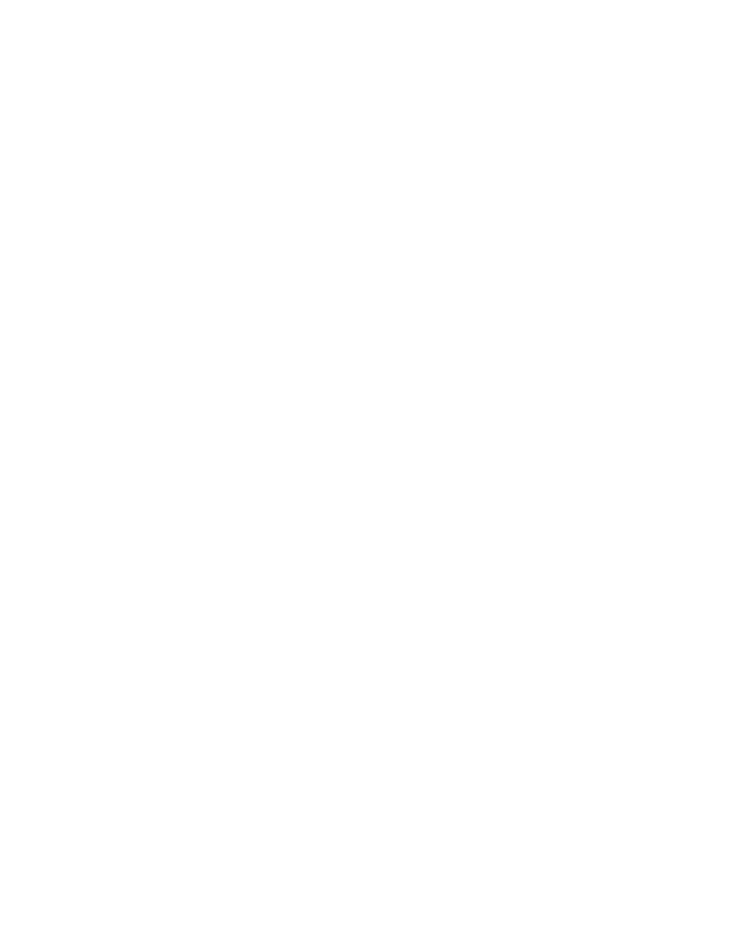
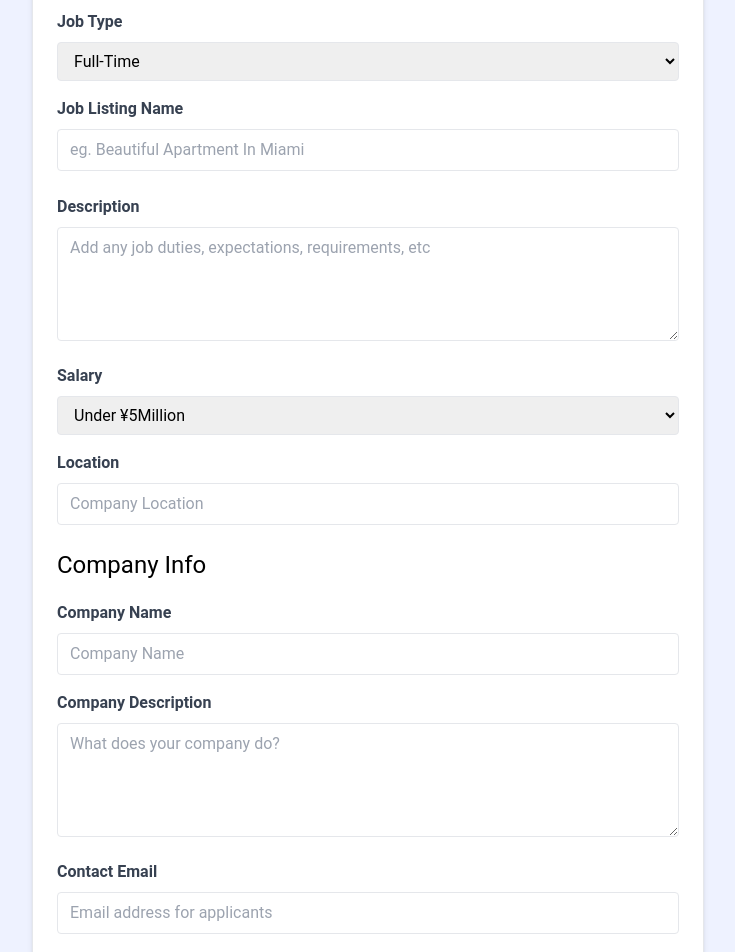
Before and after one commit to HappyDay101/job-site, a React (Vite) app: page /add-job in a window 1280 px wide. Shown: the part 260-1212 px from the top of the page, without its empty margins (272-1007 px from the left). Before the commit the page ends 800 px from the top, so only its background shows below. Built offline with nearby package versions, Linux system fonts and the light colour scheme.

Commit message:
Add state to form

```diff
--- a/src/pages/AddJobPage.jsx
+++ b/src/pages/AddJobPage.jsx
@@ -1,11 +1,205 @@
-import React from 'react'
+import React from "react";
+import { useState } from "react";
 
 const AddJobPage = () => {
+  const [title, setTitle] = useState('');
+  const [type, setType] = useState('');
+  const [location, setLocation] = useState('');
+  const [description, setDescription] = useState('');
+  const [salary, setSalary] = useState('');
+  const [companyName, setCompanyName] = useState('');
+  const [companyDescription, setCompanyDescription] = useState('');
+  const [contactEmail, setContactEmail] = useState('');
+  const [contactPhone, setContactPhone] = useState('');
+
   return (
-    <div>
-      AddJobPage
-    </div>
-  )
-}
+    <section className="bg-indigo-50">
+      <div className="container m-auto max-w-2xl py-24">
+        <div className="bg-white px-6 py-8 mb-4 shadow-md rounded-md border m-4 md:m-0">
+          <form>
+            <h2 className="text-3xl text-center font-semibold mb-6">Add Job</h2>
 
-export default AddJobPage
+            <div className="mb-4">
+              <label htmlFor="type" className="block text-gray-700 font-bold mb-2">
+                Job Type
+              </label>
+              <select
+                id="type"
+                name="type"
+                className="border rounded w-full py-2 px-3"
+                required
+                value={type}
+                onChange={(e) => setType(e.target.value) }
+              >
+                <option value="Full-Time">Full-Time</option>
+                <option value="Part-Time">Part-Time</option>
+                <option value="Remote">Remote</option>
+                <option value="Internship">Internship</option>
+              </select>
+            </div>
+
+            <div className="mb-4">
+              <label className="block text-gray-700 font-bold mb-2">
+                Job Listing Name
+              </label>
+              <input
+                type="text"
+                id="title"
+                name="title"
+                className="border rounded w-full py-2 px-3 mb-2"
+                placeholder="eg. Beautiful Apartment In Miami"
+                required
+                value={title}
+                onChange={(e) => setTitle(e.target.value) }
+              />
+            </div>
+            <div className="mb-4">
+              <label
+                htmlFor="description"
+                className="block text-gray-700 font-bold mb-2"
+              >
+                Description
+              </label>
+              <textarea
+                id="description"
+                name="description"
+                className="border rounded w-full py-2 px-3"
+                rows="4"
+                placeholder="Add any job duties, expectations, requirements, etc"
+                value={description}
+                onChange={(e) => setDescription(e.target.value) }
+              ></textarea>
+            </div>
+
+            <div className="mb-4">
+              <label htmlFor="type" className="block text-gray-700 font-bold mb-2">
+                Salary
+              </label>
+              <select
+                id="salary"
+                name="salary"
+                className="border rounded w-full py-2 px-3"
+                required
+                value={salary}
+                onChange={(e) => setSalary(e.target.value) }
+              >
+                <option value="Under ¥5 Million">Under ¥5Million</option>
+                <option value="¥5M - 6M">¥5M - ¥6M</option>
+                <option value="¥6M - 7M">¥6M - ¥7M</option>
+                <option value="¥7M - 8M">¥7M - ¥8M</option>
+                <option value="¥8M - 9M">¥8M - ¥9M</option>
+                <option value="¥9M - 10M">¥90M - ¥10M</option>
+                <option value="¥10M - 12.5M">¥10M - ¥12.5M</option>
+                <option value="¥12.5M - 15M">¥12.5M - ¥15M</option>
+                <option value="¥15M - 17.5M">¥15M - ¥17.5M</option>
+                <option value="¥17.5M - 20M">¥17.5M - ¥20M</option>
+                <option value="Over ¥20M">Over ¥20M</option>
+              </select>
+            </div>
+
+            <div className="mb-4">
+              <label className="block text-gray-700 font-bold mb-2">
+                Location
+              </label>
+              <input
+                type="text"
+                id="location"
+                name="location"
+                className="border rounded w-full py-2 px-3 mb-2"
+                placeholder="Company Location"
+                required
+                value={location}
+                onChange={(e) => setLocation(e.target.value) }
+              />
+            </div>
+
+            <h3 className="text-2xl mb-5">Company Info</h3>
+
+            <div className="mb-4">
+              <label
+                htmlFor="company"
+                className="block text-gray-700 font-bold mb-2"
+              >
+                Company Name
+              </label>
+              <input
+                type="text"
+                id="company"
+                name="company"
+                className="border rounded w-full py-2 px-3"
+                placeholder="Company Name"
+                value={companyName}
+                onChange={(e) => setType(e.target.value) }
+              />
+            </div>
+
+            <div className="mb-4">
+              <label
+                htmlFor="company_description"
+                className="block text-gray-700 font-bold mb-2"
+              >
+                Company Description
+              </label>
+              <textarea
+                id="company_description"
+                name="company_description"
+                className="border rounded w-full py-2 px-3"
+                rows="4"
+                placeholder="What does your company do?"
+                value={companyDescription}
+                onChange={(e) => setCompanyDescription(e.target.value) }
+              ></textarea>
+            </div>
+
+            <div className="mb-4">
+              <label
+                htmlFor="contact_email"
+                className="block text-gray-700 font-bold mb-2"
+              >
+                Contact Email
+              </label>
+              <input
+                type="email"
+                id="contact_email"
+                name="contact_email"
+                className="border rounded w-full py-2 px-3"
+                placeholder="Email address for applicants"
+                required
+                value={contactEmail}
+                onChange={(e) => setContactEmail(e.target.value) }
+              />
+            </div>
+            <div className="mb-4">
+              <label
+                htmlFor="contact_phone"
+                className="block text-gray-700 font-bold mb-2"
+              >
+                Contact Phone
+              </label>
+              <input
+                type="tel"
+                id="contact_phone"
+                name="contact_phone"
+                className="border rounded w-full py-2 px-3"
+                placeholder="Optional phone for applicants"
+                value={contactPhone}
+                onChange={(e) => setContactPhone(e.target.value) }
+              />
+            </div>
+
+            <div>
+              <button
+                className="bg-indigo-500 hover:bg-indigo-600 text-white font-bold py-2 px-4 rounded-full w-full focus:outline-none focus:shadow-outline"
+                type="submit"
+              >
+                Add Job
+              </button>
+            </div>
+          </form>
+        </div>
+      </div>
+    </section>
+  );
+};
+
+export default AddJobPage;
```
